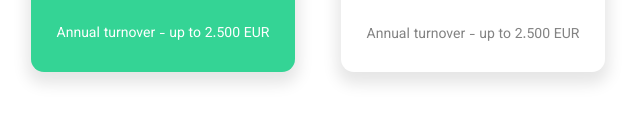
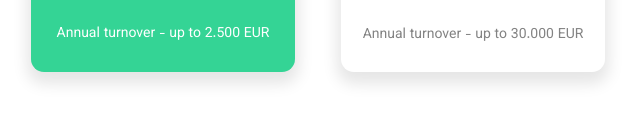
Before and after one commit to sssheina/Markup-test, a plain HTML site: page index.html in a window 1280 px wide. Shown: the part 303-426 px from the top of the page, 322-962 px from the left. Drawn offline with Linux system fonts and the light colour scheme.

Commit message:
30.000 EUR

```diff
--- a/index.html
+++ b/index.html
@@ -104,7 +104,7 @@
           </div>
         </div>
         <div class="main__turnover_gray turnover">
-          Annual turnover - up to 2.500 EUR
+          Annual turnover - up to 30.000 EUR
         </div>
       </div>
     </div>
```
